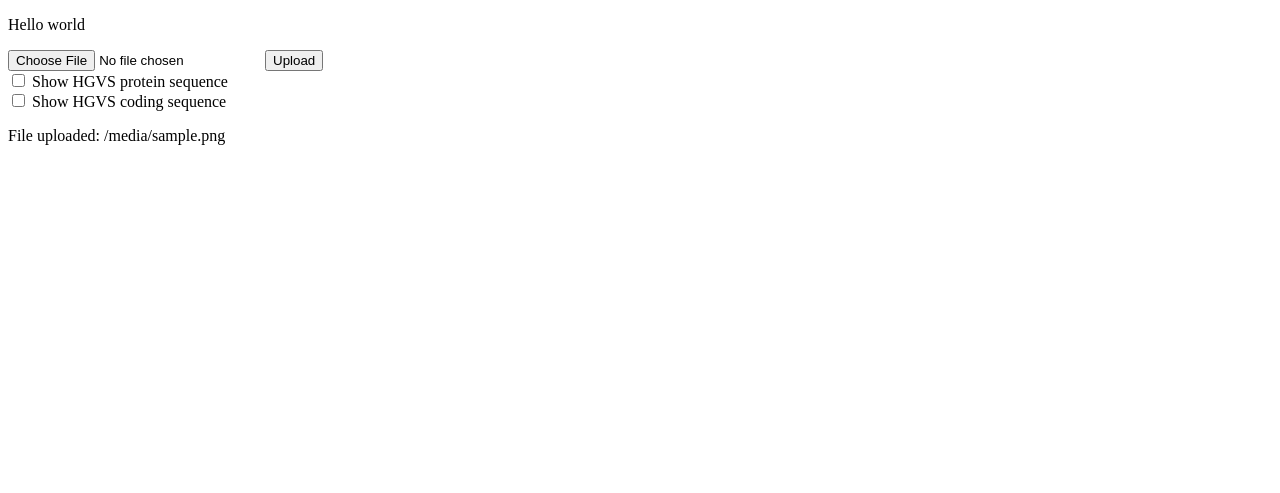
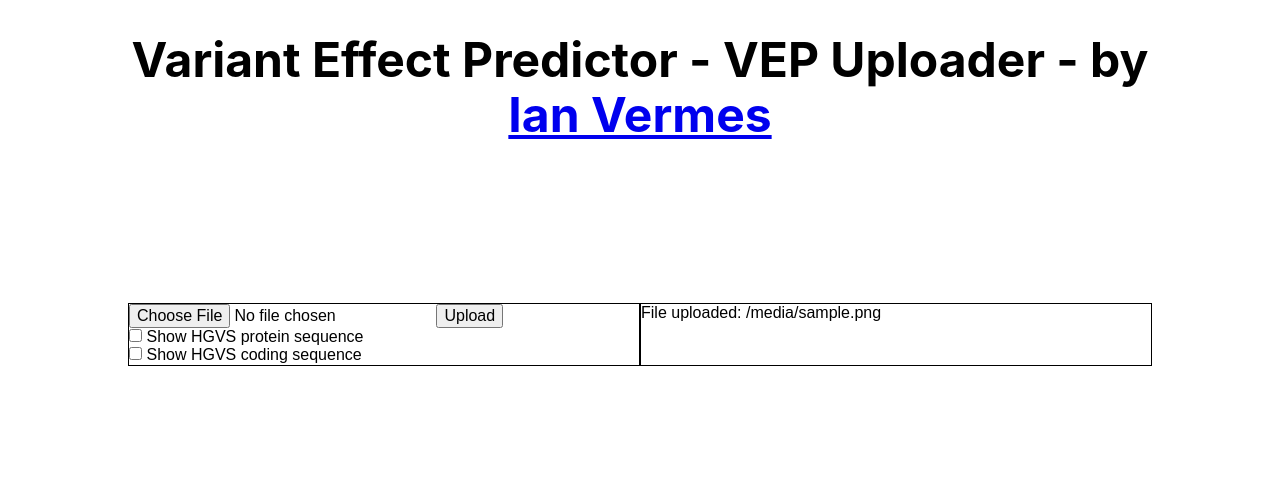
Before and after one commit to IanVermes/vep_api, a Django app: template webvep/webvep_frontend/templates/home.html in a window 1280 px wide. Shown: the top 493 px of the page. Run offline with Django 3.2, Linux system fonts and the light colour scheme; the template is opened without the code that fills it: most values are stand-ins (such as "Sample title", 1, 10 or a date in 2020); some libraries are stand-ins or nearby versions.

Commit message:
Improve CSS a little

```diff
--- a/webvep/webvep_frontend/templates/home.html
+++ b/webvep/webvep_frontend/templates/home.html
@@ -3,61 +3,95 @@
 
 <head>
     <meta charset="utf-8">
+    <link rel="stylesheet" href="https://unpkg.com/tachyons@4.10.0/css/tachyons.min.css" />
     <title>Variant Effect Predictor - VEP WebApp</title>
 </head>
 
-<body>
-    <p>Hello world</p>
+<body class="">
+    <div class="w-100 center ph6">
+        <h1 class="f1 sans-serif tc">Variant Effect Predictor - VEP Uploader - by <a
+                href="https://github.com/IanVermes/vep_api">Ian
+                Vermes<a></h1>
+    </div>
 
     {% load static %}
-
+    <div>
+        <div class="pa6">
+            <div class="flex justify-around">
+                <div class="w-50 ba avenir">
                     <form method="post" enctype="multipart/form-data" action="/upload">
                         {% csrf_token %}
-        <div>
+                        <div class="">
+                            <span>
                                 <input type="file" name="vcf_file">
                                 <button type="submit">Upload</button>
+                            </span>
                         </div>
-        <div>
+                        <div class="">
+                            <span>
                                 <input type="checkbox" id="format_protein" name="show_protein" value="show">
                                 <label for="format_protein">Show HGVS protein sequence</label>
+                            </span>
                         </div>
-        <div>
+                        <div class="">
+                            <span>
                                 <input type="checkbox" id="format_dna" name="show_dna" value="show">
                                 <label for="format_dna">Show HGVS coding sequence</label>
+                            </span>
                         </div>
                     </form>
+                </div>
 
-    <p>File uploaded: {{ file_name }}</a></p>
+                <div class="w-50 ba">
+                    <div>
+                        <div class="avenir">
+                            <div class="">File uploaded: {{ file_name }}</div>
                             {% if is_valid %}
-    <div>VEP version {{ result.VEP_version }}</div>
-    <div>File uploaded at {{ result.run_date }}</div>
-    <br>
-    <table>
-        <tr>
-            <th>Chromosome</th>
-            <th>Start position</th>
-            <th>End position</th>
-            <th>Ensembl gene ID</th>
-            <th>Transcript ID</th>
-            <th>Feature type</th>
-            <th>Consequence</th>
-            {% if show_hgvsp %}<th>HGVSp</th>{% endif %}
-            {% if show_hgvsc %}<th>HGVSc</th>{% endif %}
+                            <div class="">VEP version {{ result.VEP_version }}</div>
+                            <div class="">File uploaded at {{ result.run_date }}</div>
+                            {% endif %}
+                        </div>
+                    </div>
+                </div>
+            </div>
+        </div>
+        {% if is_valid %}
+        <div class="ph6">
+            <div class="overflow-auto ba">
+                <table class="f6 w-100 sans-serif center" cellspacing="0">
+                    <thead>
+                        <tr class="stripe-dark">
+                            <th class="fw8 tc pa2 bg-white"></th>
+                            <th class="fw8 tc pa2 bg-white">Chromosome</th>
+                            <th class="fw8 tc pa2 bg-white">Start position</th>
+                            <th class="fw8 tc pa2 bg-white">End position</th>
+                            <th class="fw8 tc pa2 bg-white">Ensembl gene ID</th>
+                            <th class="fw8 tc pa2 bg-white">Transcript ID</th>
+                            <th class="fw8 tc pa2 bg-white">Feature type</th>
+                            <th class="fw8 tc pa2 bg-white">Consequence</th>
+                            {% if show_hgvsp %}<th class="fw8 tc pa2 bg-white">HGVSp</th>{% endif %}
+                            {% if show_hgvsc %}<th class="fw8 tc pa2 bg-white">HGVSc</th>{% endif %}
                         </tr>
+                    </thead>
+                    <tbody class="lh-copy">
                         {% for r in rows %}
-        <tr>
-            <th>{{ r.chromosome|default:na }}</th>
-            <th>{{ r.start|default:na }}</th>
-            <th>{{ r.end|default:na }}</th>
-            <th>{{ r.gene|default:na }}</th>
-            <th>{{ r.transcript|default:na }}</th>
-            <th>{{ r.transcript_type|default:na }}</th>
-            <th>{{ r.consequence|default:na }}</th>
-            {% if show_hgvsp %}<th>{{ r.hgvsp|default:na }}</th>{% endif %}
-            {% if show_hgvsc %}<th>{{ r.hgvsc|default:na }}</th>{% endif %}
+                        <tr class="stripe-dark">
+                            <th class="fw4 pa2">{{forloop.counter0}}</th>
+                            <th class="fw4 pa2">{{ r.chromosome|default:na }}</th>
+                            <th class="fw4 pa2">{{ r.start|default:na }}</th>
+                            <th class="fw4 pa2">{{ r.end|default:na }}</th>
+                            <th class="fw4 pa2">{{ r.gene|default:na }}</th>
+                            <th class="fw4 pa2">{{ r.transcript|default:na }}</th>
+                            <th class="fw4 pa2">{{ r.transcript_type|default:na }}</th>
+                            <th class="fw4 pa2">{{ r.consequence|default:na }}</th>
+                            {% if show_hgvsp %}<th class="fw4 pa2">{{ r.hgvsp|default:na }}</th>{% endif %}
+                            {% if show_hgvsc %}<th class="fw4 pa2">{{ r.hgvsc|default:na }}</th>{% endif %}
                         </tr>
                         {% endfor %}
+                    </tbody>
                 </table>
+            </div>
+        </div>
         {% endif %}
 
 </body>
--- a/webvep/webvep_frontend/views.py
+++ b/webvep/webvep_frontend/views.py
@@ -15,7 +15,6 @@ def home(request):
 def simple_upload(request):
     if request.method == "POST":
         serializer = VcfSerializer(data=request.data)
-        print(f"{request.data=}")
         if serializer.is_valid():
             vcf_form = serializer.save()
             vep_form = ProcessVcfForm().pipeline(vcf_form)
```
Also changed, not shown: tests/e2e/test_frontend.py (+1 -1 lines), tests/integration/test_frontend.py (+1 -1 lines). Lines whose indentation alone changed are shown as unchanged.
